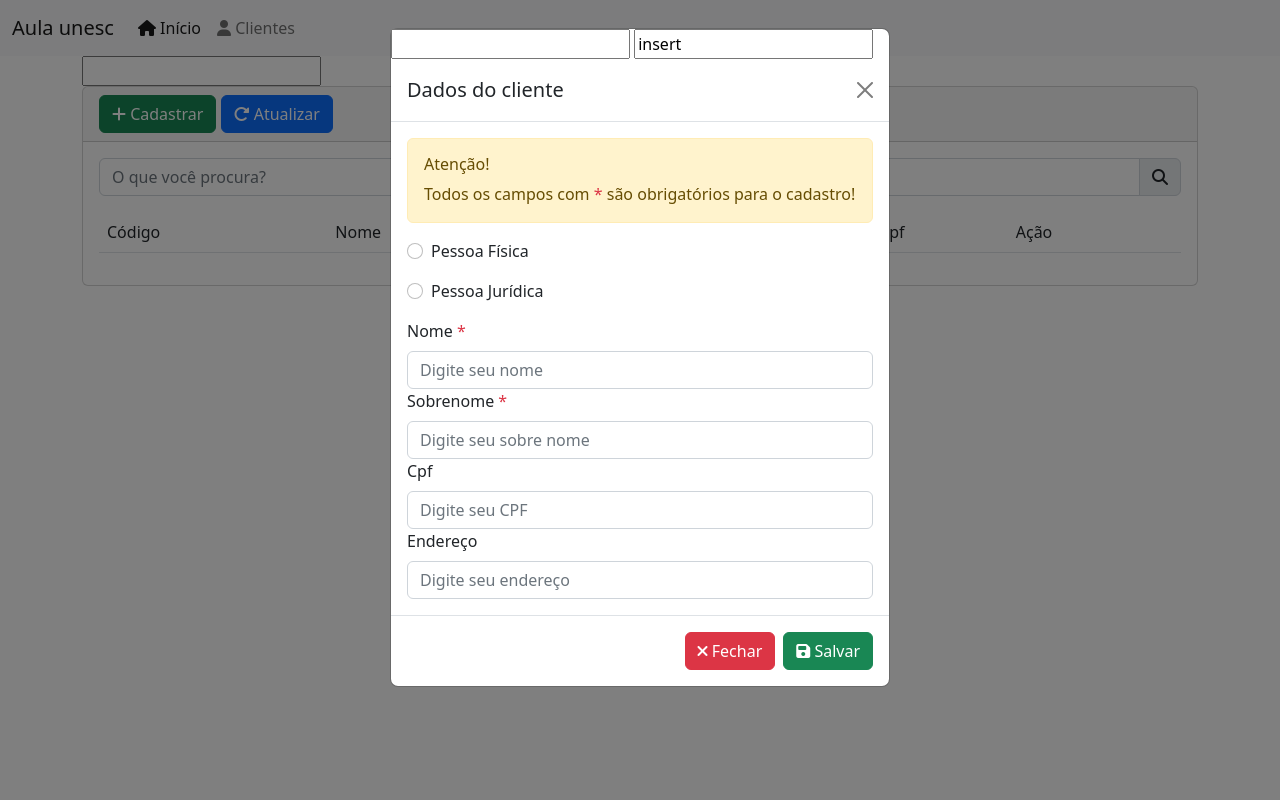
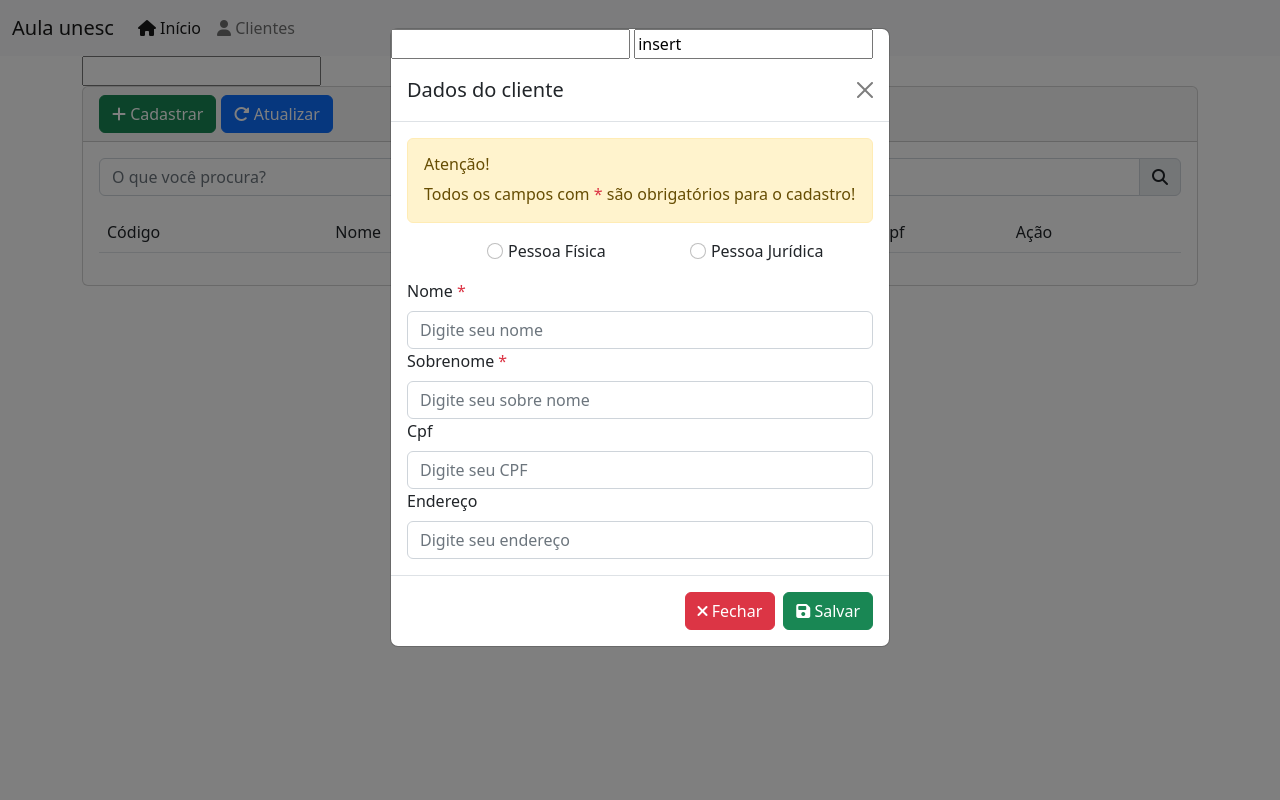
Before and after one commit to ViniRdS/Trabalho_CRUD_Endereco, a PHP site: page /listaclientes.php in a window 1280 px wide, after a click on "Cadastrar". Run offline with PHP 8.4, Linux system fonts and the light colour scheme; data that the repository does not hold is empty; some libraries are stand-ins or nearby versions.

Commit message:
radios cetralizados

```diff
--- a/front-end-main-master/public/css/estilo.css
+++ b/front-end-main-master/public/css/estilo.css
@@ -1,3 +1,7 @@
-#btnsalvar {
-    background-color: red;
+.div-radio{
+    display: inline-flex;
+    margin-left: 80px;
 }
+.div-radio label{
+    padding-left: 5px;
+}
--- a/front-end-main-master/public/listaclientes.php
+++ b/front-end-main-master/public/listaclientes.php
@@ -7,6 +7,7 @@
     <meta name="viewport" content="width=device-width, initial-scale=1.0">
     <link rel="stylesheet" href="css/bootstrap.min.css">
     <link rel="stylesheet" href="https://cdnjs.cloudflare.com/ajax/libs/font-awesome/6.2.0/css/all.min.css">
+    <link rel="stylesheet" href="./css/estilo.css">
     <title>Lista de clientes</title>
 </head>
 
@@ -69,11 +70,11 @@
                         </div>
                         <div class="row">
                             <div class="col-12">
-                            <div class="mb-3 form-check">
+                            <div class="mb-3 form-check div-radio" >
                             <input type="radio" class="form-check-input" name="pessoa" id="pessoaFisica" value="pessoaFisica">
                             <label class="form-check-label" for="pessoaFisica">Pessoa Física</label>
                              </div>
-                            <div class="mb-3 form-check">
+                            <div class="mb-3 form-check div-radio">
                             <input type="radio" class="form-check-input" name="pessoa" id="pessoaJuridica" value="pessoaJuridica">
                             <label class="form-check-label" for="pessoaJuridica">Pessoa Jurídica</label>
                              </div>
```
